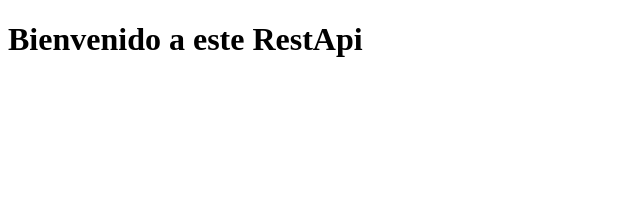
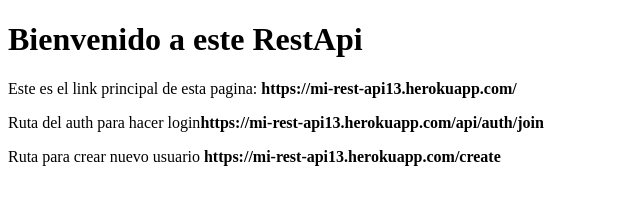
Before and after one commit to Elvis1327/MI-RESTAPI, a website: page public/index.html in a window 1280 px wide. Shown: the whole page, without its empty margins (0-640 px from the left). Drawn offline with Linux system fonts and the light colour scheme.

Commit message:
Modifique el public y le puse las rutas para que se haga visible mi back-end

```diff
--- a/middlewares/verificar-JWT.js
+++ b/middlewares/verificar-JWT.js
@@ -10,7 +10,7 @@
         if(!token){
             return res.status(400).json({
                 ok: false,
-                msg: 'Debe Headers en la request obligatoriamente'
+                msg: 'Debe Enviar los Headers en la request obligatoriamente'
             });
         };
         const { uid, name } = jwt.verify(token, process.env.SECRET_JWT_SEED);
--- a/public/index.html
+++ b/public/index.html
@@ -8,5 +8,15 @@
 </head>
 <body>
     <h1>Bienvenido a este RestApi</h1>
+
+    <p>
+        Este es el link principal de esta pagina: <strong>https://mi-rest-api13.herokuapp.com/</strong>
+    </p>
+    <p>
+        Ruta del auth para hacer login<strong>https://mi-rest-api13.herokuapp.com/api/auth/join</strong>
+    </p>
+    <p>
+        Ruta para crear nuevo usuario <strong>https://mi-rest-api13.herokuapp.com/create</strong>
+    </p>
 </body>
 </html>
```
